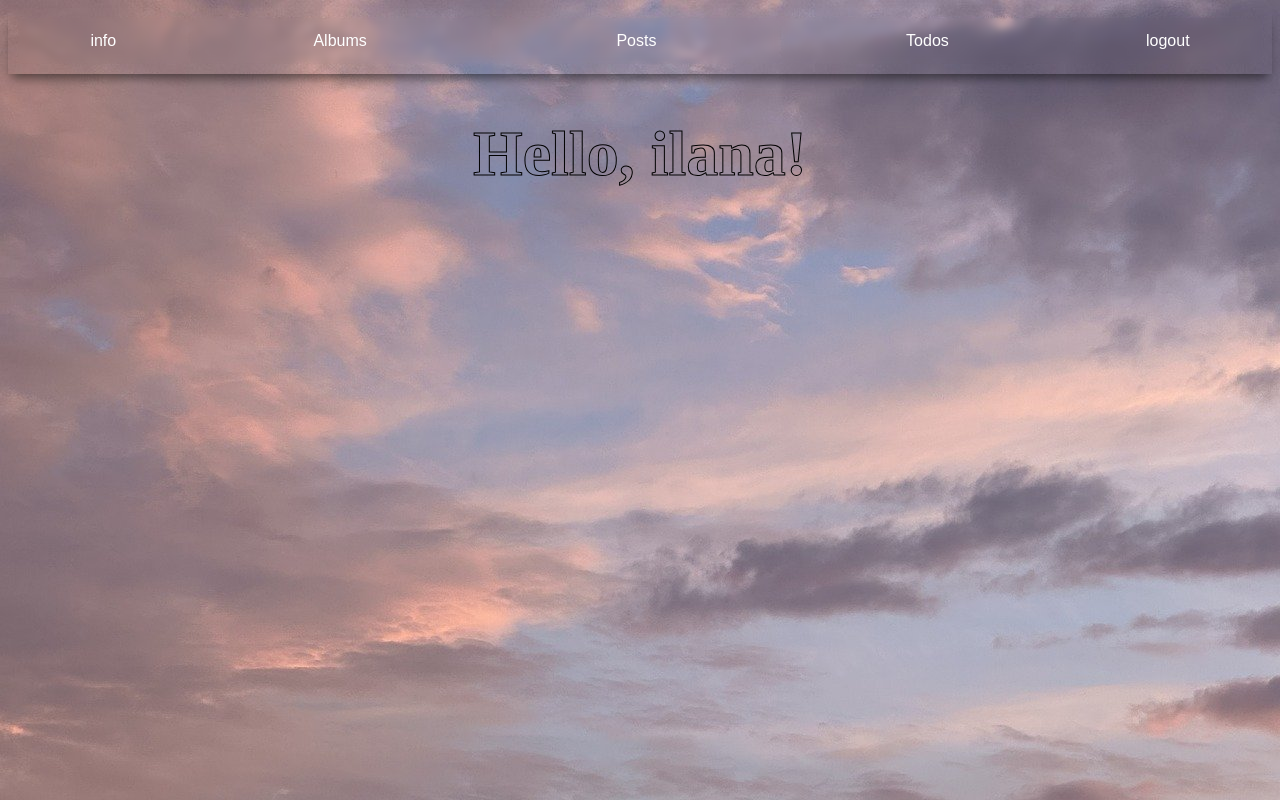
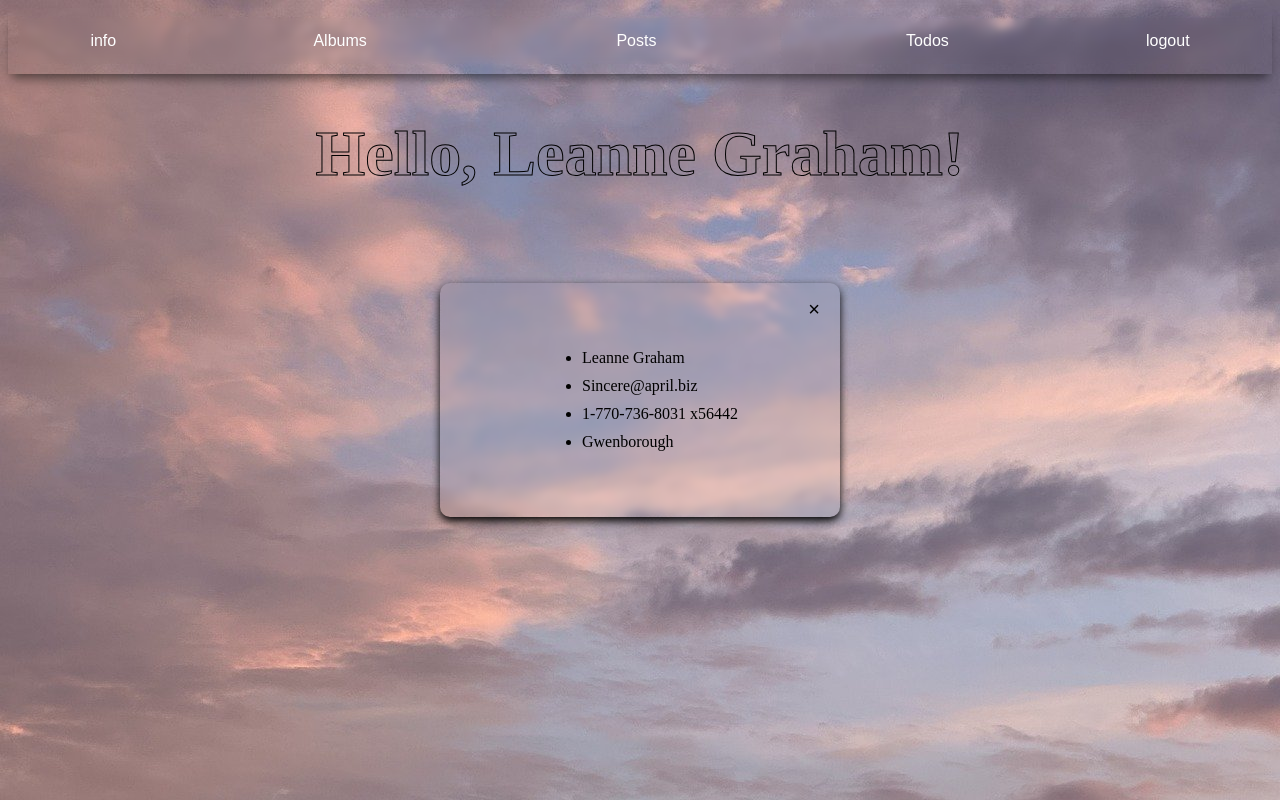
Before and after one commit to ilanasuied/full-stack-project-5, a React (Vite) app in the folder vite-project/: page /home in a window 1280 px wide. Both pictures are taken after a click on the button "info". Built offline with nearby package versions, Linux system fonts and the light colour scheme; data requests are answered from the project's data file.

Commit message:
info modal added

```diff
--- a/vite-project/src/assets/components/HomePage.jsx
+++ b/vite-project/src/assets/components/HomePage.jsx
@@ -1,19 +1,72 @@
 import styles from './HomePage.module.css';
-import React from 'react';
-import { Link } from 'react-router-dom';
+import React, { useState , useEffect} from 'react';
+import { Link, useNavigate } from 'react-router-dom';
+import Info from './Info';
 
 function HomePage() {
-    let username = 'ilana';
+    const navigate = useNavigate();
+    const [displayInfo, setDisplayInfo]= useState(false);
+    const [user, setUser] = useState([]);
+
+    useEffect(() => {
+        // id = JSON.parse(localStorage.getItem('currentUser')).id;
+        // const API_URL = `http://localhost:3000/users/${id}`;
+
+        const fetchData = async () => {
+          const response = await fetch('http://localhost:3000/users/1');
+          const data = await response.json();
+          setUser(data);
+        };
+
+        fetchData();
+    }, []);
+
+    const handleLogout = () => {
+        localStorage.removeItem('currentUser');
+        navigate('/login');
+    };
+
+    const handleTodos = () =>{
+        navigate('/todos');
+    };
+
+    const handlePosts = () =>{
+        navigate('/posts');
+    };
+
+    const handleAlbums = () =>{
+        navigate('/albums');
+    };
+
+    const handleInfo = () =>{
+        setDisplayInfo(true);
+    };
+
+    const closeInfo = () =>{
+        setDisplayInfo(false);
+    }
+
     return (
         <>
             <nav className={styles.navContainer}>
-                <button className={`${styles.navButton} ${styles.infoButton}`}>info</button>
-                <button className={styles.navButton}>Albums</button>
-                <button className={styles.navButton}>Posts</button>
-                <button className={styles.navButton}>Todos</button>
-                <button className={`${styles.navButton} ${styles.logoutButton}`}>logout</button>
+                <button className={`${styles.navButton} ${styles.infoButton}`} onClick={handleInfo}>
+                    info
+                </button>
+                <button className={styles.navButton} onClick={handleAlbums}>
+                    Albums
+                </button>
+                <button className={styles.navButton}onClick={handlePosts}>
+                    Posts
+                </button>
+                <button className={styles.navButton}onClick={handleTodos}>
+                    Todos
+                </button>
+                <button className={`${styles.navButton} ${styles.logoutButton}`} onClick={handleLogout}>
+                    logout
+                </button>
             </nav>
-            <h1 className={styles.title}>{`Hello, ${username}!`}</h1>
+            <h1 className={styles.title}>{`Hello, ${user.name}!`}</h1>
+            {displayInfo && <Info userObj={user} closeInfo={closeInfo}/>}
         </>
 
     )
--- /dev/null
+++ b/vite-project/src/assets/components/Info.jsx
@@ -0,0 +1,15 @@
+import styles from './Info.module.css';
+function Info({userObj, closeInfo}){
+    return (
+    <div className={styles.modal}>
+        <button className={styles.closeButton} onClick={closeInfo}>×</button>
+        <ul>
+            <li>{userObj.name? userObj.name : 'user name'}</li>
+            <li>{userObj.email? userObj.email: 'user email'}</li>
+            <li>{userObj.phone? userObj.phone: 'user phone'}</li>
+            <li>{userObj.address.city? userObj.address.city: 'user city'}</li>
+        </ul>
+    </div>
+    )
+}
+export default Info;
--- /dev/null
+++ b/vite-project/src/assets/components/Info.module.css
@@ -0,0 +1,38 @@
+.modal{
+    display: flex;
+    flex-direction: column;
+    justify-content: center;
+    align-items: center;
+    width: 300px;
+    padding: 40px 50px;
+    margin: auto;
+    backdrop-filter: blur(3px);
+    border-radius: 10px;
+    box-shadow: 0 4px 8px rgba(0, 0, 0, 1);
+    position: absolute;
+    top: 50%;
+    left: 50%;
+    transform: translate(-50%, -50%);
+}
+
+.closeButton {
+    position: absolute;
+    top: 15px;
+    right: 20px;
+    background: none;
+    border: none;
+    font-size: 20px;
+    cursor: pointer;
+    color: #000000;
+    box-shadow: none;
+    padding: 0%;
+}
+
+.closeButton:hover{
+    border: none;
+    color: red;
+}
+
+li{
+    margin: 10px;
+}
```
